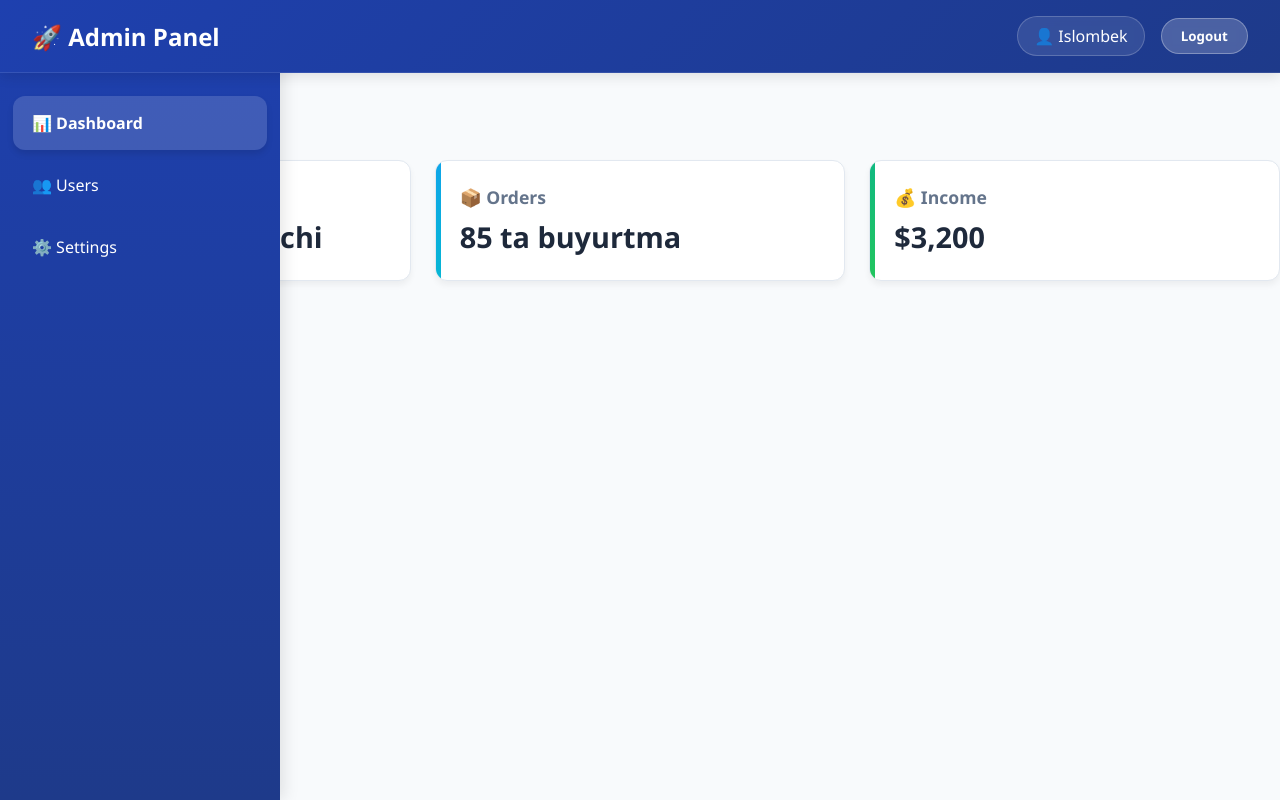
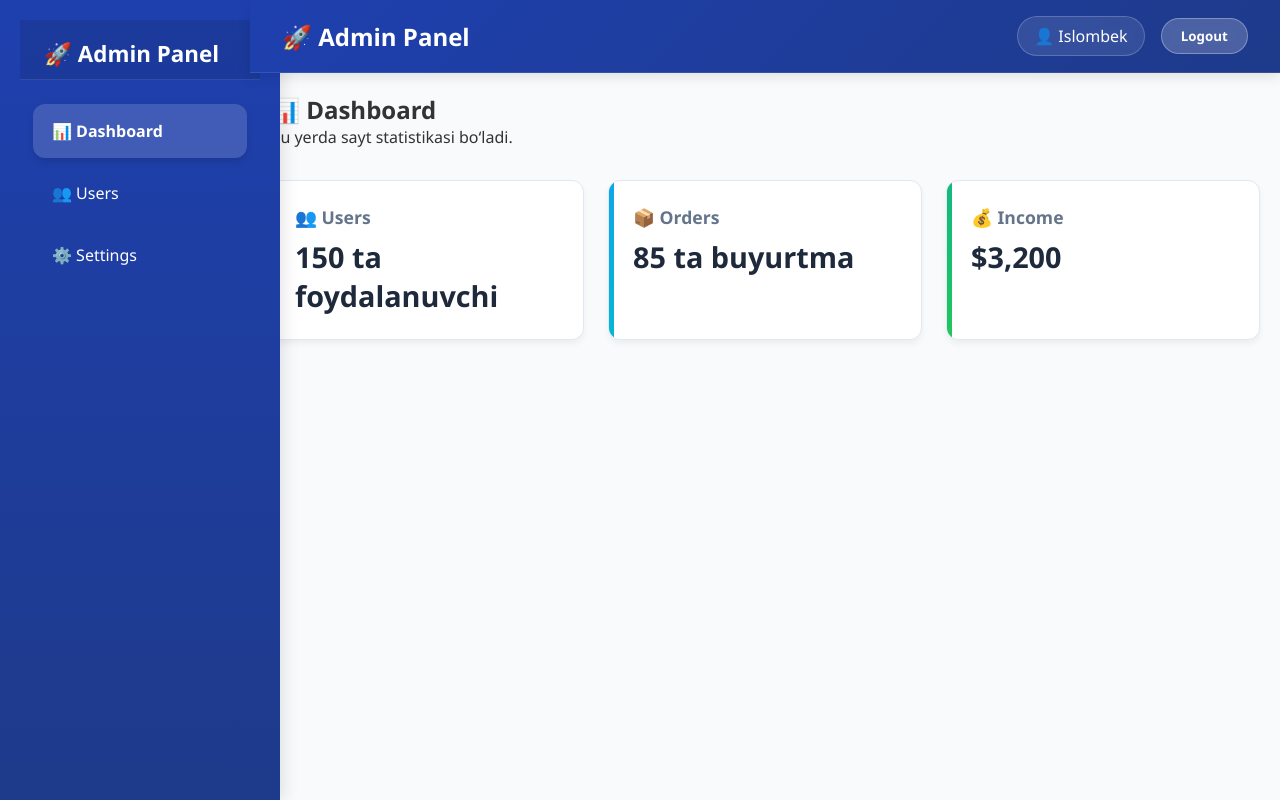
Before and after one commit to R-Islombek/Admin-Panel, a React (Vite) app: page / in a window 1280 px wide. Built offline with nearby package versions, Linux system fonts and the light colour scheme; sample sign-in values are in the browser's storage.

Commit message:
Dizayin qo'shayapman

```diff
--- a/src/App.css
+++ b/src/App.css
@@ -1,27 +1,45 @@
-html, body, #root {
-  height: 100%;
-  margin: 0;
-  padding: 0;
+.app {
+  display: flex;
 }
-.App {
-  display: flex;
-  height: 100%;
+
+/* Sidebar chap tomonda turadi */
+.sidebar {
+  width: 250px;
+  height: 100vh;
+  background: linear-gradient(180deg, #1e3c72, #2a5298);
+  color: white;
+  position: fixed;
+  left: 0;
+  top: 0;
+  padding: 20px;
 }
+
+/* Navbar + Content qismi */
 .main {
-  flex: 1;
+  margin-left: 250px; /* Sidebar kengligi */
+  width: calc(100% - 250px);
   display: flex;
   flex-direction: column;
-  margin-left: 280px;
+  min-height: 100vh;
 }
+
+/* Navbar tepada turadi */
+.navbar {
+  height: 60px;
+  background: #fff;
+  border-bottom: 1px solid #e5e7eb;
+  display: flex;
+  align-items: center;
+  justify-content: space-between;
+  padding: 0 20px;
+  position: sticky;
+  top: 0;
+  z-index: 10;
+}
+
+/* Sahifa contenti */
 .content {
   flex: 1;
   padding: 20px;
-  overflow-y: auto;
-  background-color: #f5f7fb;
+  background: #f8fafc;
 }
-
-@media (max-width: 768px) {
-  .main {
-    margin-left: 70px;
-  }
-}
--- a/src/App.jsx
+++ b/src/App.jsx
@@ -1,4 +1,5 @@
 import { BrowserRouter, Routes, Route } from "react-router-dom";
+import "./App.css"
 import Sidebar from "./Components/Sidebar/Sidebar.jsx";
 import Navbar from "./Components/Navbar/Navbar.jsx";
 import Dashboard from "./Pages/Dashboard/Dashboard.jsx";
@@ -6,6 +7,7 @@ import Users from "./Pages/Users/Users.jsx";
 import Settings from "./Pages/Settings/Settings.jsx";
 import Login from "./Auth/Login.jsx";
 import ProtectedRoute from "./Auth/ProtectedRoute.jsx";
+
 
 function App() {
   return (
```
